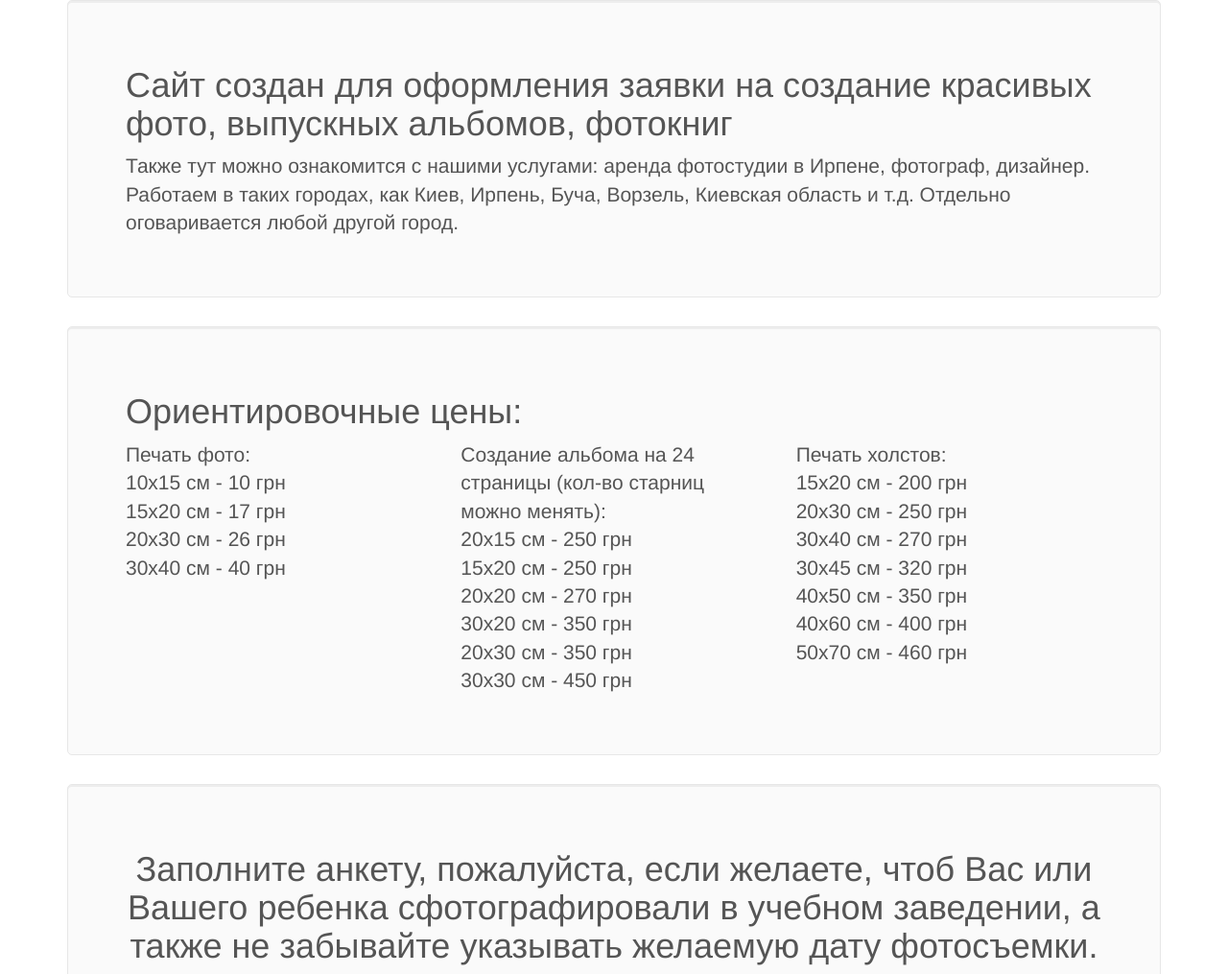
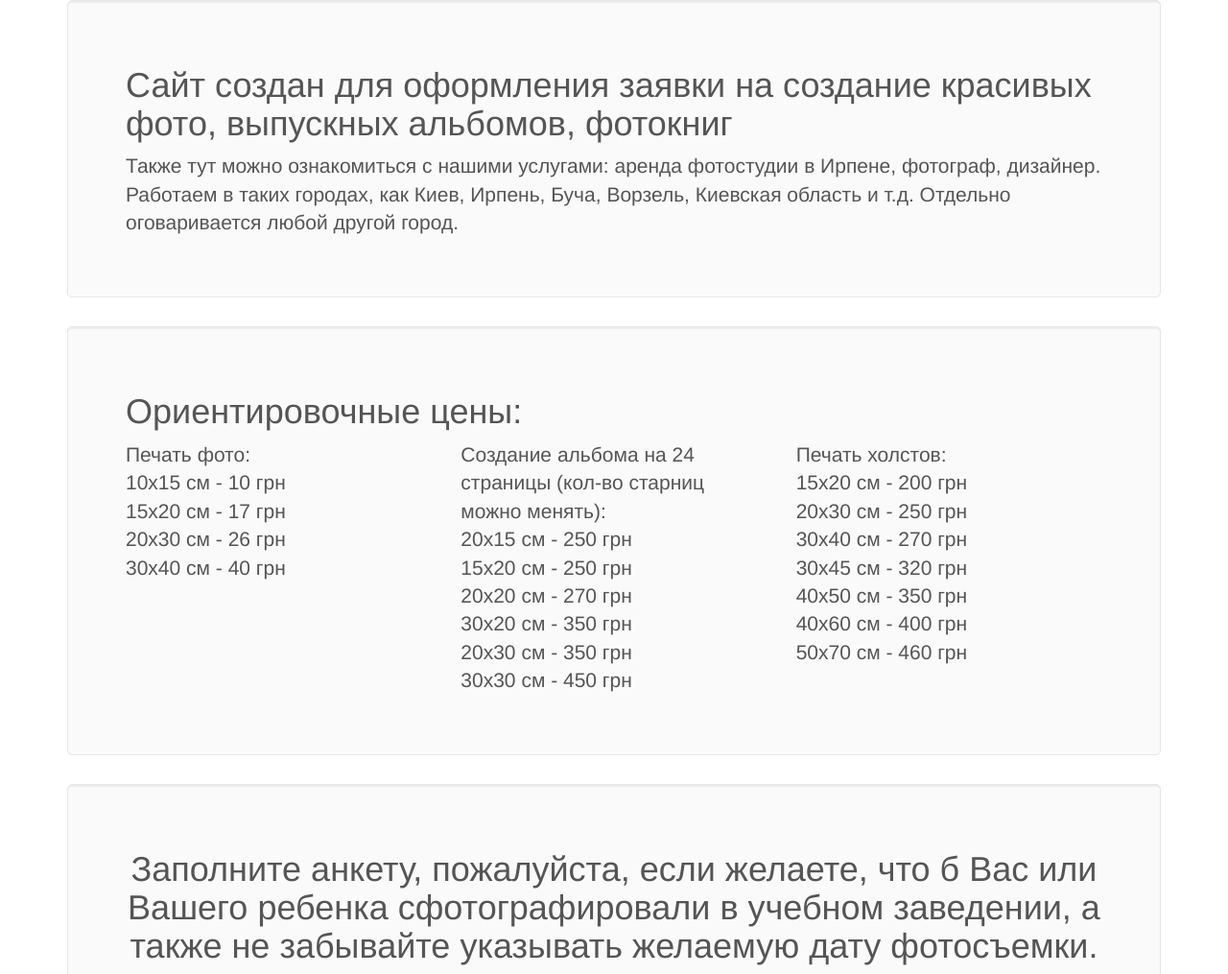
Before and after one commit to CyanoFresh/PhotoSchool, a Yii app: template views/site/index.php in a window 1280 px wide. Shown: the part 70-1085 px from the top of the page at 96% size. Run offline with PHP 8.4 and a stand-in for Yii, Linux system fonts and the light colour scheme; the template is opened without the code that fills it, so the values that code supplies are empty; form fields are guessed from the names that the template uses; some libraries are stand-ins or nearby versions.

Commit message:
текст на главной

```diff
--- a/views/site/index.php
+++ b/views/site/index.php
@@ -14,7 +14,7 @@ $this->title = 'Главная';
     <div class="jumbotron">
         <h1>Сайт создан для оформления заявки на создание красивых фото, выпускных альбомов, фотокниг</h1>
 
-        <p class="lead">Также тут можно ознакомится с нашими услугами: аренда фотостудии в Ирпене, фотограф, дизайнер.
+        <p class="lead">Также тут можно ознакомиться с нашими услугами: аренда фотостудии в Ирпене, фотограф, дизайнер.
             Работаем в таких городах, как Киев, Ирпень, Буча, Ворзель, Киевская
             область и т.д. Отдельно оговаривается любой другой город.</p>
     </div>
@@ -57,7 +57,7 @@ $this->title = 'Главная';
 
     <div class="jumbotron text-center">
 
-            <h1>Заполните анкету, пожалуйста, если желаете, чтоб Вас или Вашего ребенка сфотографировали в
+            <h1>Заполните анкету, пожалуйста, если желаете, что б Вас или Вашего ребенка сфотографировали в
                 учебном заведении, а также не забывайте указывать желаемую дату фотосъемки.
             </h1>
 
```
